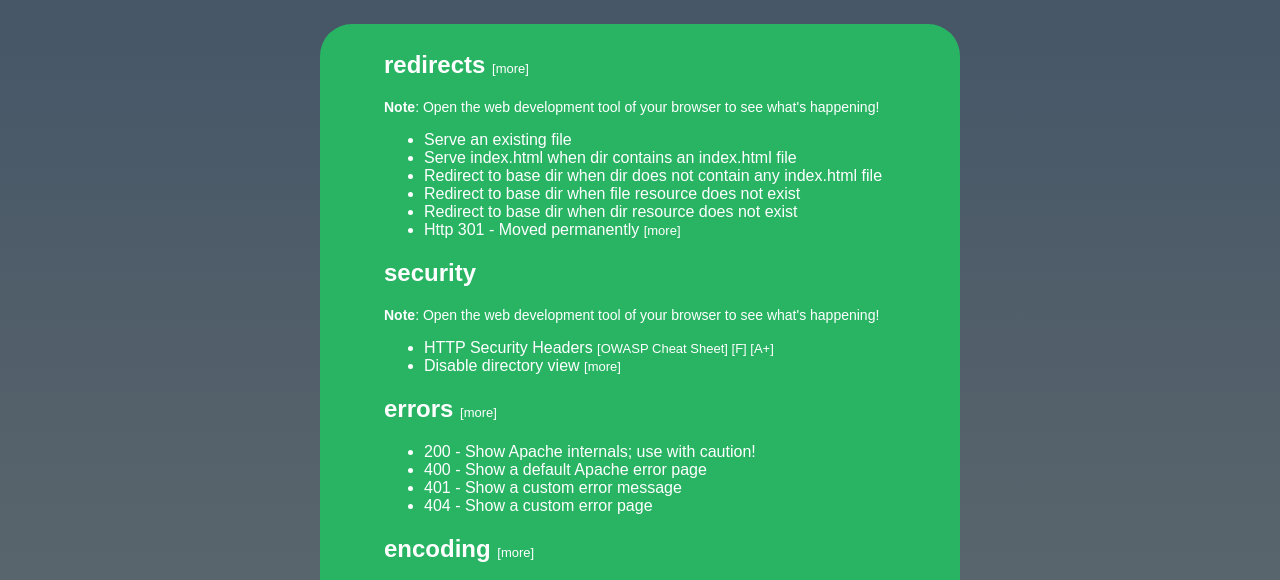
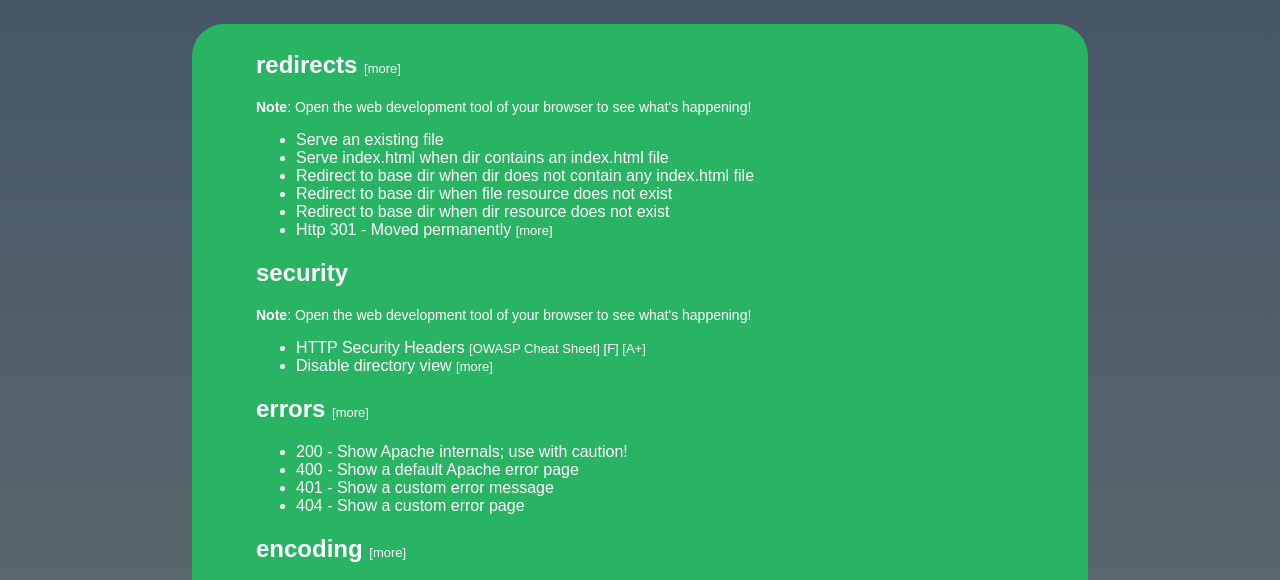
Before and after one commit to ionos-deploy-now/.htaccess-samples, a website: page src/html/index.html in a window 1280 px wide. Shown: the part 196-776 px from the top of the page. Drawn offline with nearby package versions, Linux system fonts and the light colour scheme; files that its build step writes are made by us from their sources.

Commit message:
fixed media query

```diff
--- a/src/styles/styles.scss
+++ b/src/styles/styles.scss
@@ -69,11 +69,11 @@ p {
 }
 
 .container {
-    margin: 0 25vw 10vh 25vw;
+    margin: 0 15vw 10vh 15vw;
     padding: 1vh 5vw 1vh 5vw;
     border-radius: 2em;
 
-    @media screen and (max-width: 1000px) {
+    @media screen and (max-width: 1200px) {
         margin: 0 5vw 5vh 5vw;
         padding: 1vh 5vw 1vh 5vw;
     }
```
